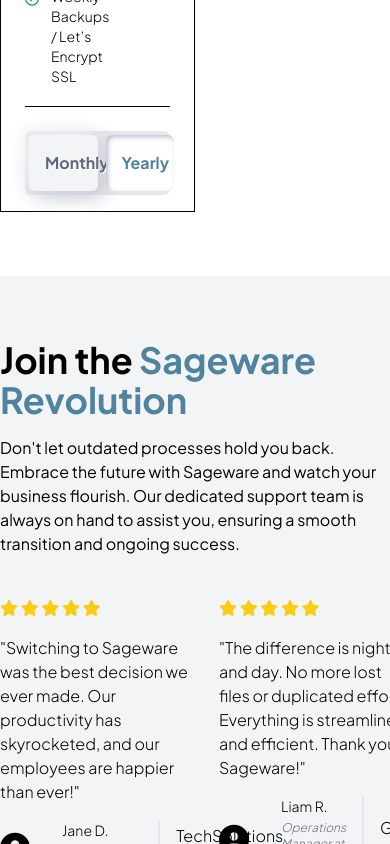
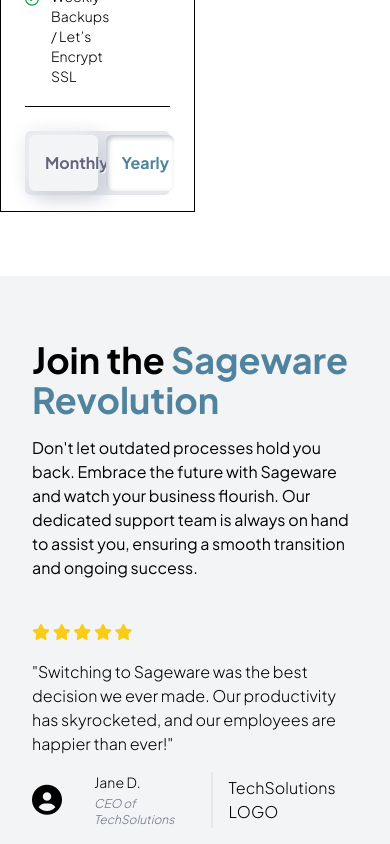
Before and after one commit to sagewarehq/www.placementhub, a website: page docs/index.html in a window 390 px wide. Shown: the part 11156-12000 px from the top of the page. Drawn offline with Linux system fonts and the light colour scheme.

Commit message:
responsive: testimonial section

```diff
--- a/docs/index.html
+++ b/docs/index.html
@@ -643,7 +643,7 @@
       <!-- BENEFITS SECTION -->
       <section class="w-screen h-auto py-16" id="benefits-section">
         <div
-          class="max-[1100px]:px-8 min-[1100px]:max-w-screen-lg min-[1100px]:mx-auto mx-auto max-[1100px]:max-w-screen-md"
+          class="max-[1100px]:px-8 min-[1100px]:max-w-screen-lg min-[1100px]:mx-auto max-[1100px]:max-w-screen-md mx-auto"
         >
           <div class="mb-12">
             <h4 class="px-2 py-1 text-sm bg-gray-100 border rounded-md w-fit">
@@ -1578,7 +1578,9 @@
       <!-- ############################################################################################ -->
       <!-- TESTIMONIAL SECTION -->
       <section class="w-full h-auto py-16 bg-gray-100">
-        <div class="max-w-screen-lg mx-auto">
+        <div
+          class="max-[1100px]:px-8 min-[1100px]:max-w-screen-lg min-[1100px]:mx-auto max-[1100px]:max-w-screen-md mx-auto"
+        >
           <h1 class="mb-4 text-4xl plus-jakarta-sans-B">
             Join the <span class="primary-text-color">Sageware Revolution</span>
           </h1>
@@ -1588,8 +1590,8 @@
             team is always on hand to assist you, ensuring a smooth transition
             and ongoing success.
           </p>
-          <div class="flex gap-6">
-            <div class="w-1/2">
+          <div class="flex gap-6 max-[676px]:flex-wrap">
+            <div class="w-1/2 max-[676px]:w-full">
               <div class="mb-4">
                 <i class="text-yellow-400 fa-solid fa-star"></i>
                 <i class="text-yellow-400 fa-solid fa-star"></i>
@@ -1615,7 +1617,7 @@
                 <div>TechSolutions LOGO</div>
               </div>
             </div>
-            <div class="w-1/2">
+            <div class="w-1/2 max-[676px]:w-full">
               <div class="mb-4">
                 <i class="text-yellow-400 fa-solid fa-star"></i>
                 <i class="text-yellow-400 fa-solid fa-star"></i>
```
Also changed, not shown: docs/output.css.
